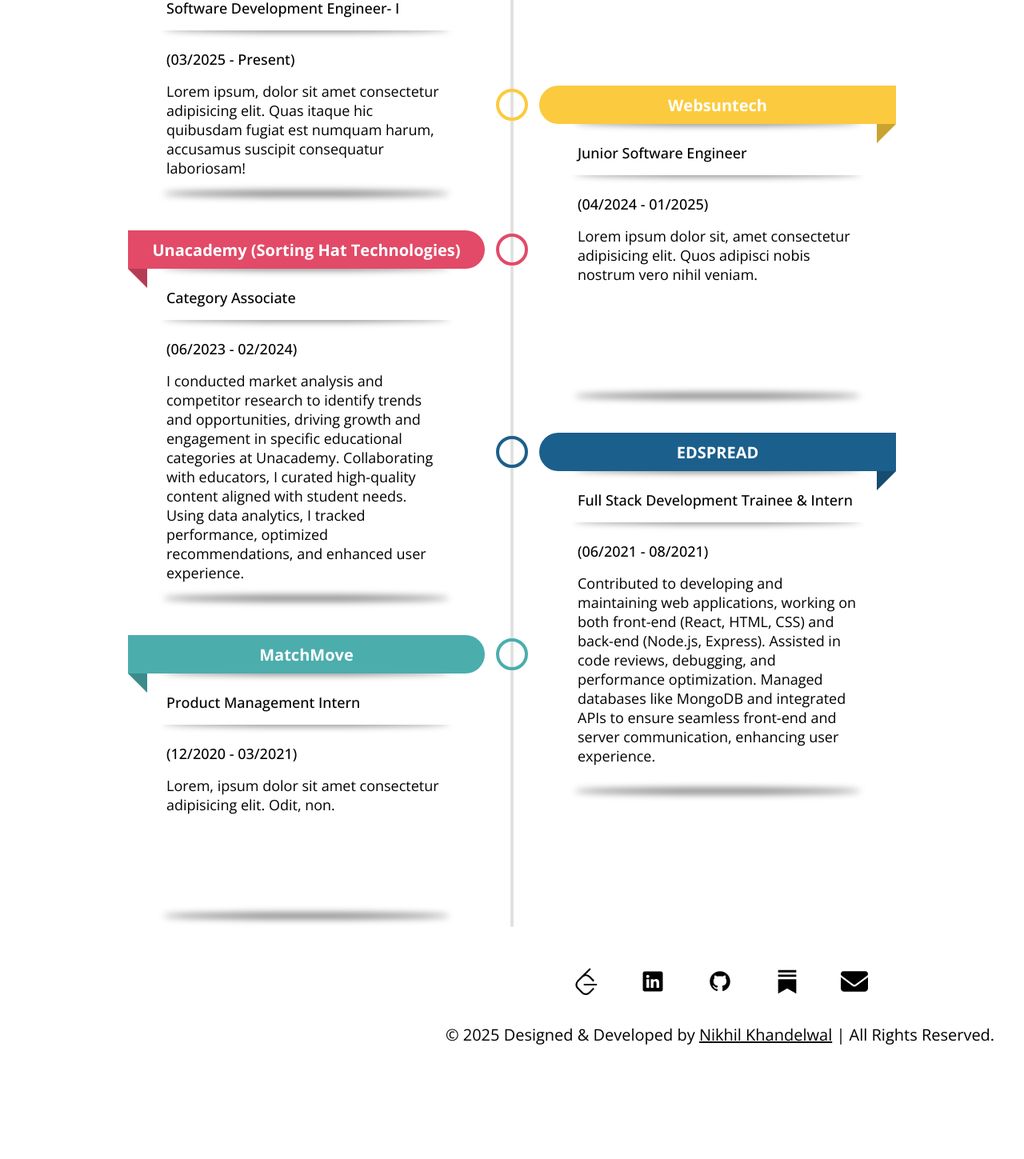
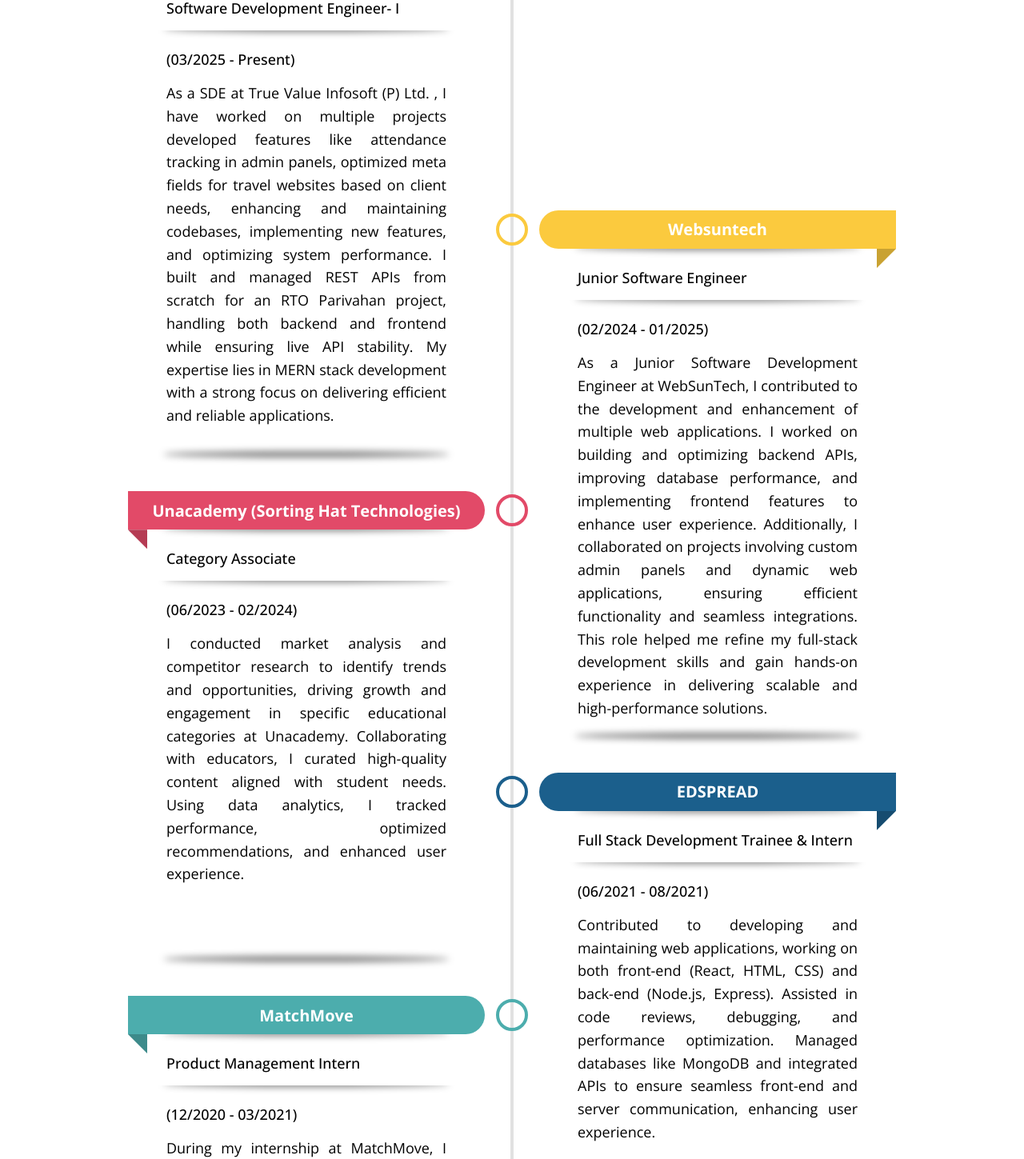
Before and after one commit to nikhilkhandelwal006/nikhilkhandelwal.me, a React (Vite) app: page /experience in a window 1280 px wide. Shown: the part 356-1805 px from the top of the page at 80% size. Before the commit the page ends 1693 px from the top, so only its background shows below. Built offline with nearby package versions, Linux system fonts and the light colour scheme; a web font is replaced by a local one.

Commit message:
experience page done

```diff
--- a/src/pages/Experience/Experience.css
+++ b/src/pages/Experience/Experience.css
@@ -106,6 +106,9 @@
   .experience-timeline li .descr {
     padding-block-end: 1.5rem;
     font-weight: 300;
+    text-align: justify;
+    line-height: 1.8rem;
+
   }
 
   /* shadows */
@@ -165,12 +168,3 @@
       border-radius: 0 calc(var(--dateH) / 2) calc(var(--dateH) / 2) 0;
     }
   }
-
-  .credits {
-    margin-top: 1rem;
-    text-align: right;
-  }
-
-  .credits a {
-    color: var(--color);
-  }
--- a/src/pages/Experience/Experience.jsx
+++ b/src/pages/Experience/Experience.jsx
@@ -15,19 +15,16 @@
           <div className="title">(03/2025 - Present)</div>
 
           <div className="descr">
-            Lorem ipsum, dolor sit amet consectetur adipisicing elit. Quas
-            itaque hic quibusdam fugiat est numquam harum, accusamus suscipit
-            consequatur laboriosam!
+          As a SDE at True Value Infosoft (P) Ltd. , I have worked on multiple projects developed features like attendance tracking in admin panels, optimized meta fields for travel websites based on client needs, enhancing and maintaining codebases, implementing new features, and optimizing system performance. I built and managed REST APIs from scratch for an RTO Parivahan project, handling both backend and frontend while ensuring live API stability. My expertise lies in MERN stack development with a strong focus on delivering efficient and reliable applications.
           </div>
         </li>
         <li style={{ "--accent-color": "#FBCA3E" }}>
           <div className="date">Websuntech</div>
           <div className="title">Junior Software Engineer</div>
-          <div className="title">(04/2024 - 01/2025)</div>
+          <div className="title">(02/2024 - 01/2025)</div>
 
           <div className="descr">
-            Lorem ipsum dolor sit, amet consectetur adipisicing elit. Quos
-            adipisci nobis nostrum vero nihil veniam.
+          As a Junior Software Development Engineer at WebSunTech, I contributed to the development and enhancement of multiple web applications. I worked on building and optimizing backend APIs, improving database performance, and implementing frontend features to enhance user experience. Additionally, I collaborated on projects involving custom admin panels and dynamic web applications, ensuring efficient functionality and seamless integrations. This role helped me refine my full-stack development skills and gain hands-on experience in delivering scalable and high-performance solutions.
           </div>
         </li>
         <li style={{ "--accent-color": "#E24A68" }}>
@@ -56,7 +53,7 @@
           Product Management Intern </div>
           <div className="title">(12/2020 - 03/2021)</div>
           <div className="descr">
-            Lorem, ipsum dolor sit amet consectetur adipisicing elit. Odit, non.
+          During my internship at MatchMove, I immersed myself in the dynamic world of product management, where I honed my skills in market research, product development, and user experience design. Collaborating with talented teams, I contributed to enhancing product features and refining strategies that directly impacted user satisfaction and business growth.
           </div>
         </li>
       </ul>
```
